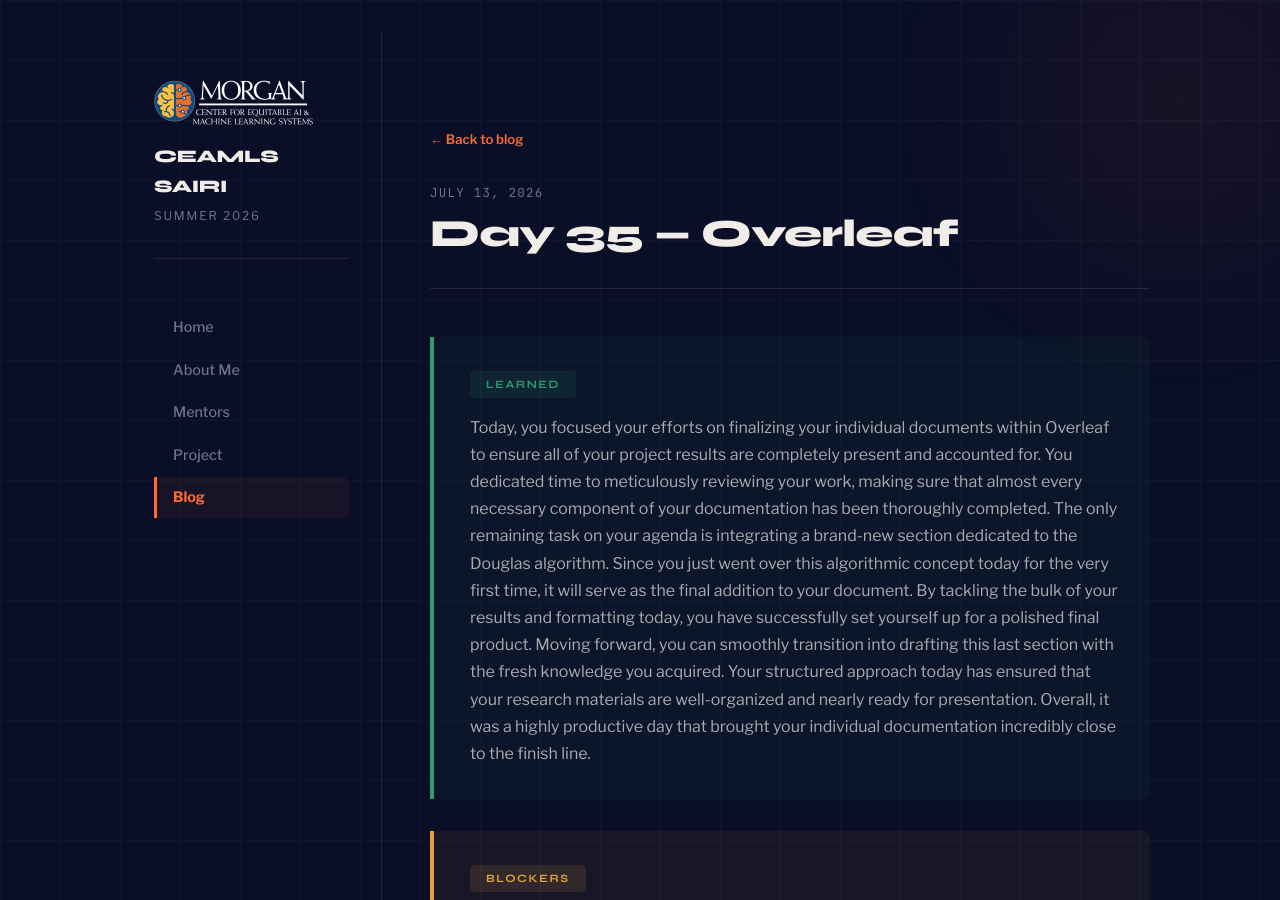
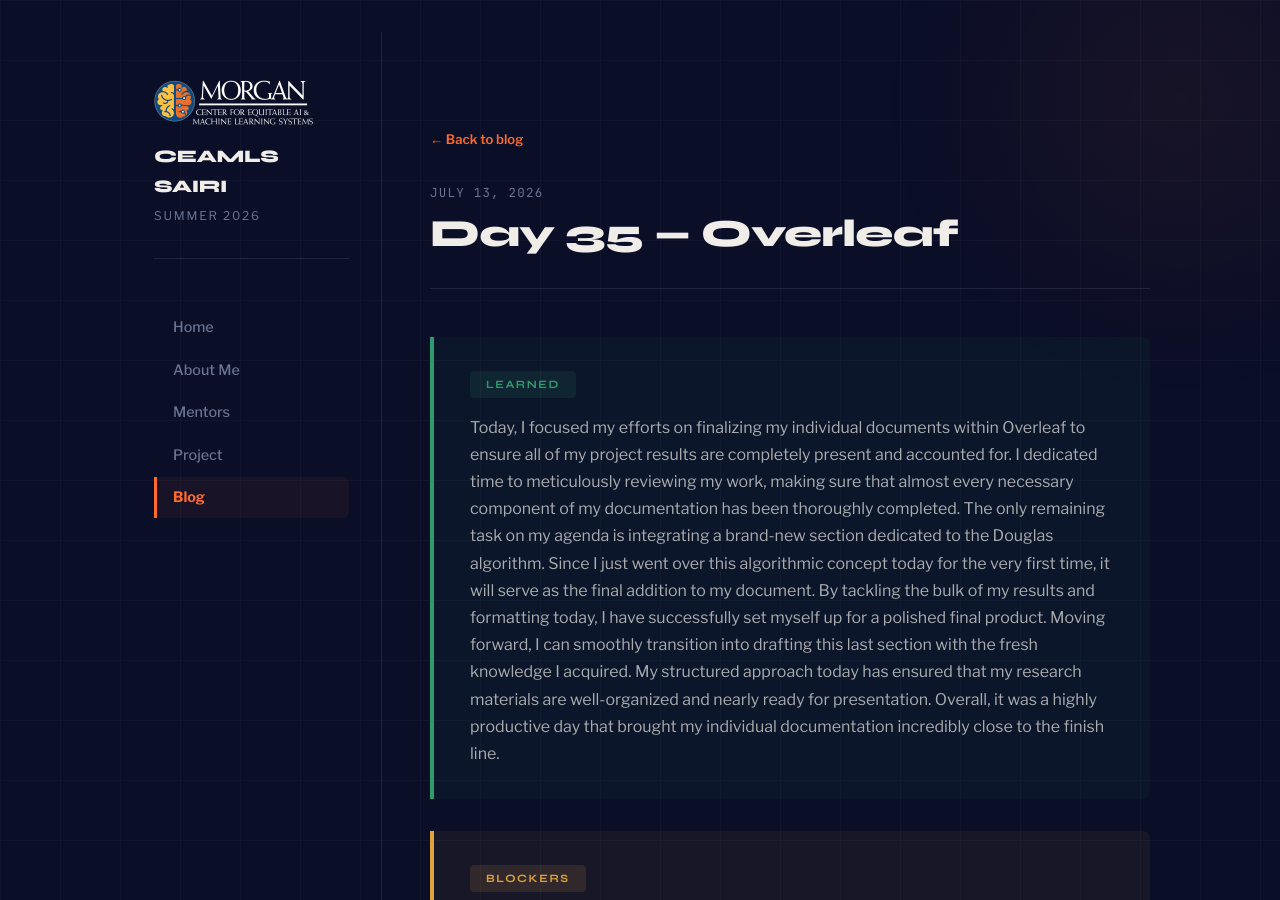
Before and after one commit to cgdaniels135/cgdaniels135ceamls26.github.io, a Jekyll site: the page built from _posts/2026-07-13-day-35.md, in a window 1280 px wide and 900 px high. Built offline with Jekyll 4.4.1, drawn with Linux system fonts in a browser that asks for light colours.

Commit message:
Update 2026-07-13-day-35.md

```diff
--- a/_posts/2026-07-13-day-35.md
+++ b/_posts/2026-07-13-day-35.md
@@ -6,7 +6,7 @@ permalink: /day35.html
 tags: ["Overleaf"]
 
 what_i_learned: |
-  Today, you focused your efforts on finalizing your individual documents within Overleaf to ensure all of your project results are completely present and accounted for. You dedicated time to meticulously reviewing your work, making sure that almost every necessary component of your documentation has been thoroughly completed. The only remaining task on your agenda is integrating a brand-new section dedicated to the Douglas algorithm. Since you just went over this algorithmic concept today for the very first time, it will serve as the final addition to your document. By tackling the bulk of your results and formatting today, you have successfully set yourself up for a polished final product. Moving forward, you can smoothly transition into drafting this last section with the fresh knowledge you acquired. Your structured approach today has ensured that your research materials are well-organized and nearly ready for presentation. Overall, it was a highly productive day that brought your individual documentation incredibly close to the finish line.
+  Today, I focused my efforts on finalizing my individual documents within Overleaf to ensure all of my project results are completely present and accounted for. I dedicated time to meticulously reviewing my work, making sure that almost every necessary component of my documentation has been thoroughly completed. The only remaining task on my agenda is integrating a brand-new section dedicated to the Douglas algorithm. Since I just went over this algorithmic concept today for the very first time, it will serve as the final addition to my document. By tackling the bulk of my results and formatting today, I have successfully set myself up for a polished final product. Moving forward, I can smoothly transition into drafting this last section with the fresh knowledge I acquired. My structured approach today has ensured that my research materials are well-organized and nearly ready for presentation. Overall, it was a highly productive day that brought my individual documentation incredibly close to the finish line.
 
 blockers: |
   Learning about Douglas algorithm was confusing because the way the algorthm works involve a lot fo high level math.
```
